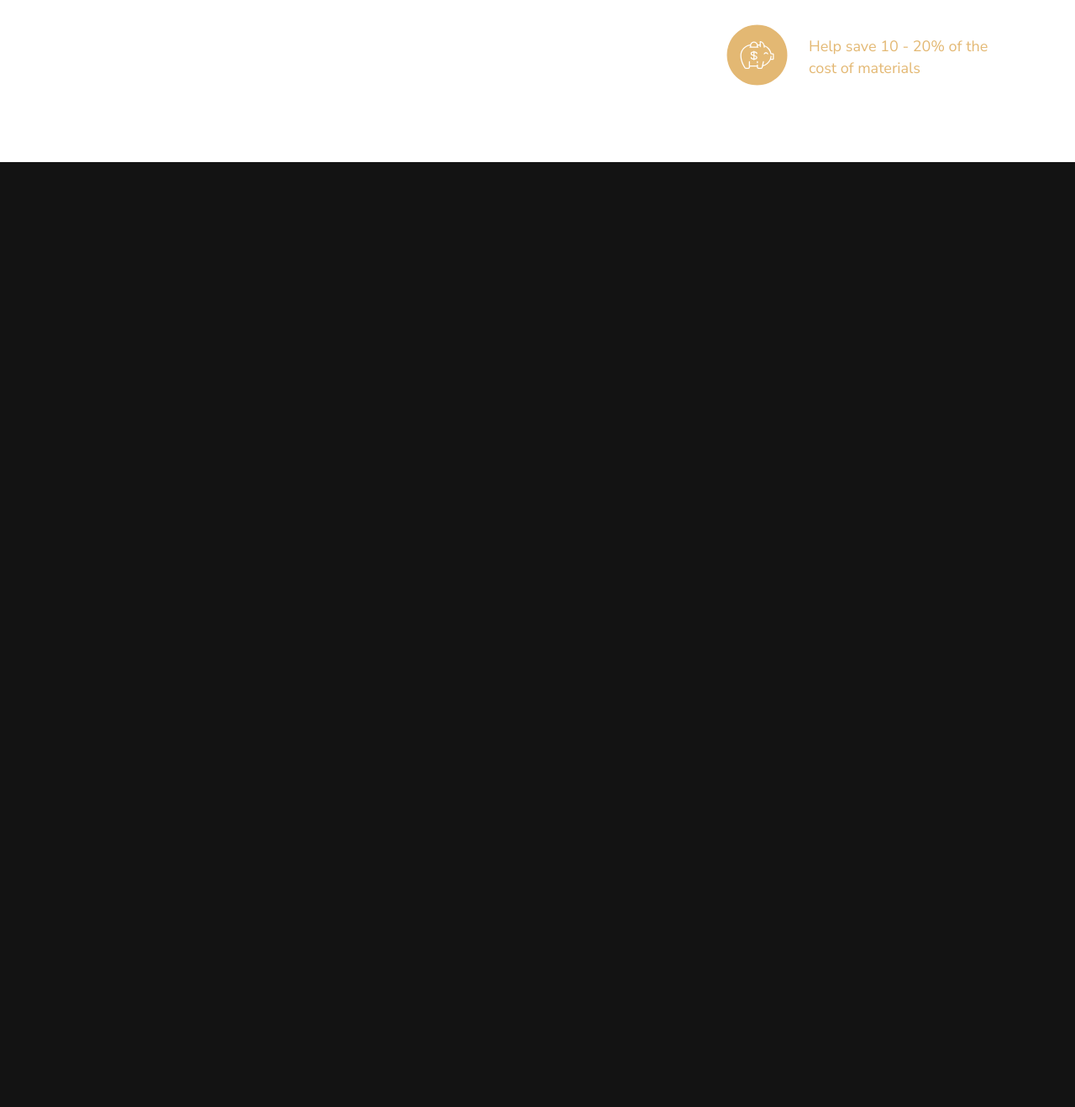
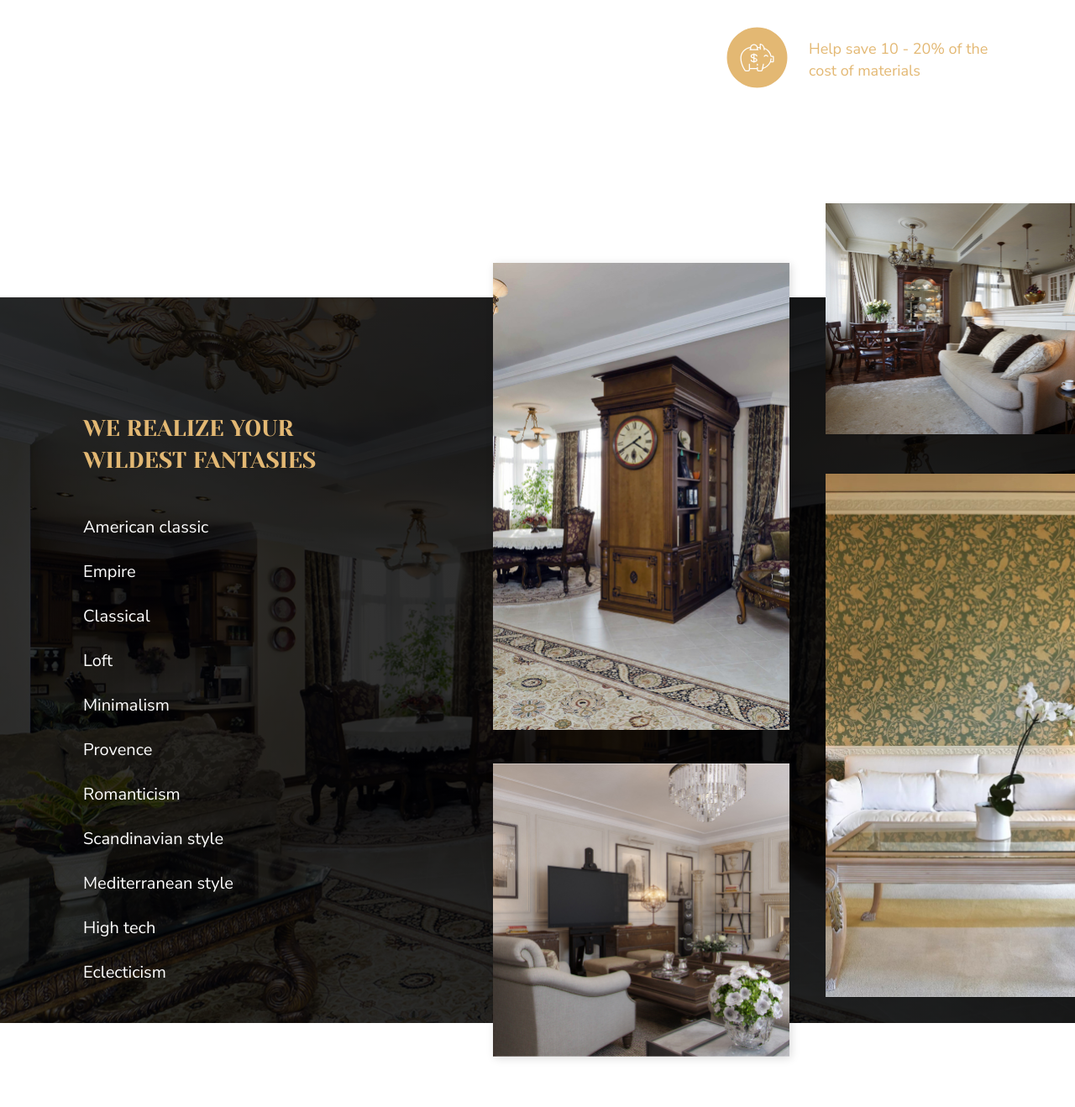
Before and after one commit to kydechuk01/PJ_03_Landing_Rostov, a plain HTML site: page www/index.html in a window 1280 px wide. Shown: the part 4099-5417 px from the top of the page at 84% size. Before the commit the page ends 4292 px from the top, so only its background shows below. Drawn offline with Linux system fonts and the light colour scheme.

Commit message:
chapter 6 done

```diff
--- a/www/css/style.css
+++ b/www/css/style.css
@@ -181,10 +181,10 @@ section {
     /* border: 1px solid white; */
 }
 .chapter_1_background {
-    width:100%;
-    height:100%;
+    width: 100%;
+    height: 100%;
     z-index: 2;
-    background-image: url("../img/chapter1_bg.png");
+    background-image: url('../img/chapter1_bg.png');
     background-position: left -130px;
     background-repeat: no-repeat;
     background-size: cover;
@@ -226,9 +226,6 @@ h1 {
     display: flex;
     flex-wrap: nowrap;
     width: 736px;
-    /* position: absolute;
-    right: 0; */
-    /* border: 1px dashed green; */
 }
 
 .ch2_project_list_item {
@@ -248,7 +245,6 @@ h1 {
 .ch2_project_list_item:hover, .ch2_project_list_item:focus, .ch2_project_list_item:active {
     color: #E3B873;
     opacity: 85%;
-    /* border-bottom: 1px solid #E3B873; */
     cursor: pointer;
     transition: 0.15s;
 }
@@ -337,8 +333,6 @@ h1 {
 .chapter_3 {
     position: relative;
     margin: 0 auto;
-    /* width: 100%; */
-    /* border: 1px solid green; */
     background-color: white;
 }
 
@@ -351,7 +345,6 @@ h1 {
     width: 817px;
     height: 870px;
     padding: 0;
-    /* border: 1px dashed green; */
 }
 
 
@@ -381,7 +374,6 @@ h1 {
 .ch3_video_img {
     margin: 0;
     padding: 0;
-    /* border: 1px dashed red; */
 }
 
 .chapter_3_video {
@@ -424,7 +416,6 @@ h1 {
     position: relative;
     margin-inline: auto;
     margin-bottom: 27px;
-    /* border: 1px dotted black; */
 }
 
 .watch_req_form_grid {
@@ -507,8 +498,6 @@ h1 {
 .chapter_4 {
     position: relative;
     margin: 0 auto;
-    /* width: 100%; */
-    /* border: 1px solid green; */
     background-color: white;
 }
 .chapter4_title {
@@ -582,30 +571,27 @@ h1 {
     grid-template-columns: 1fr 506px 100px;
     gap: 0px;
     margin-top: 0px;
+    padding-bottom: 242px;
     min-height: 725px;
     background-color: white;
     color: black;
-    /* border: 3px dotted violet; */
 }
 
 .ch5_measure_help__list {
     background-image: url('../img/ch5_background.png');
     background-repeat: no-repeat;
     background-size: 75%;
-    /* border: 1px dashed green; */
 }
 
 .ch5_measure_checklist {
     position: relative;
     margin-left: 249px;
     width: 316px;
-    /* width: fit-content; */
     min-width: 374px;
     padding-top: 10px;
     height: 100%;
     list-style-type: none;
     counter-reset: list-index;
-    /* border: 3px dotted green; */
 }
 
 .ch5_measure_checklist__item {
@@ -636,7 +622,6 @@ h1 {
     display: flex;
     flex-direction: column;
     width: 506px;
-    /* height: 619px; */
 }
 
 .ch5_measure_title {
@@ -664,7 +649,6 @@ h1 {
 
 .ch5__form > .ch5__form__elem:nth-of-type(3) {
     margin-bottom: 16px;
-    /* background-color: rgb(25, 164, 155); */
 }
 
 .ch5_form_elem_title {
@@ -681,7 +665,7 @@ h1 {
     color: rgb(255, 255, 255);
     border: 0;
     padding-block: 8px;
-    border-bottom: 1px solid rgba(54, 54, 54, 0.2);
+    border-bottom: 2px solid rgba(54, 54, 54, 0.5);
     background-color: black;
 
 }
@@ -689,7 +673,7 @@ h1 {
 .ch5_form_input:focus, .ch5_form_input:active {
     /* background-color: #e3b8731a; */
     /* border-color: rgb(248, 184, 22); */
-    border-bottom: 1px solid rgba(170, 192, 3, 0.2);
+    border-bottom: 2px solid rgba(214, 168, 29, 0.5);
     outline: 0;
 }
 .ch5_form_input::placeholder {
@@ -754,6 +738,87 @@ h1 {
     align-self: center;
 }
 
+.chapter_6_background {
+    position: relative;
+    /* border: 10px dotted green; */
+    height: 100%;
+    width: 100%;
+    background-image: url('../img/ch6_background.jpg');
+    background-repeat: no-repeat;
+    background-size: cover;
+    z-index: 0;
+    }
+
+.chapter_6 {
+    display: grid;
+    grid-template-columns: 587px 353px 43px 353px auto;
+    align-content: start;
+    position: relative;
+    width: 100%;
+    height: 864px;
+    z-index: 2;
+    background: linear-gradient(65deg, rgba(0, 0, 0, 0.75), rgba(0, 0, 0, 0.90));
+}
+
+
+.ch6_wildest_fantasies {
+    display: flex;
+    flex-direction: column;
+}
+
+.ch6_title {
+    font-family: Yeseva One;
+    font-size: 27px;
+    line-height: 139%;
+    color: #E3B873;
+    text-transform: uppercase;
+    margin-left: 99px;
+    margin-top: 137px;
+    margin-bottom: 47px;
+}
+
+.ch6_styles_list {
+    margin-left: 99px;
+    width: fit-content;
+}
+
+.ch6_styles_item {
+    width: fit-content;
+    color: white;
+    font-size: 20px;
+    margin-bottom: 26px;
+}
+
+.ch6_styles_item:hover {
+    color: #E3B873;
+    background-image: linear-gradient(180deg, transparent 26px, #876f49 1px);
+    background-position:  0 100%;
+    background-repeat: repeat-x;
+    cursor: pointer;
+}
+
+.ch6_styles_photo_1 {
+    position: relative;
+    display: flex;
+    flex-direction: column;
+    justify-content: space-between;
+    min-height: 945px;
+    top: -41px;
+    z-index: -100;
+    box-shadow: 2px 2px 10px rgba(0, 0, 0, 0.14);
+}
+
+.ch6_styles_photo_2 {
+    position: relative;
+    display: flex;
+    flex-direction: column;
+    justify-content: space-between;
+    min-height: 937px;
+    top: -112px;
+    z-index: 100;
+}
+
+
 /* АДАПТИВНЫЙ БЛОК */
 
 /* Мобильная верстка на экранах < 1300 px. */
--- a/www/index.html
+++ b/www/index.html
@@ -315,12 +315,47 @@
 
             <!-- Section 6 Wildests Fanasies -->
             <section class="wrapper">
+                <div class="chapter_6_background">
+                    <div class="chapter_6">
+                        <!-- первая колонка - список -->
+                        <div class="ch6_wildest_fantasies">
+                            <h2 class="ch6_title">We realize your<br>wildest fantasies</h2>
+                            <ul class="ch6_styles_list">
+                                <li class="ch6_styles_item">American classic</li>
+                                <li class="ch6_styles_item">Empire</li>
+                                <li class="ch6_styles_item">Classical</li>
+                                <li class="ch6_styles_item">Loft</li>
+                                <li class="ch6_styles_item">Minimalism</li>
+                                <li class="ch6_styles_item">Provence</li>
+                                <li class="ch6_styles_item">Romanticism</li>
+                                <li class="ch6_styles_item">Scandinavian style</li>
+                                <li class="ch6_styles_item">Mediterranean style</li>
+                                <li class="ch6_styles_item">High tech</li>
+                                <li class="ch6_styles_item">Eclecticism</li>
+                            </ul>
+                        </div>
+                        <!-- 1 колонка фото -->
+                        <div class="ch6_styles_photo_1">
+                            <img src="./img/chapter6_styles_american-classic_1.jpg" width="353" alt="american-classic_1">
+                            <img src="./img/chapter6_styles_american-classic_2.jpg" width="353" alt="american-classic_1">
+                        </div>
+                        <!-- пустой промежуток -->
+                        <div>&nbsp;</div>
+                        <!-- 2 колонка фото -->
+                        <div class="ch6_styles_photo_2">
+                            <img src="./img/chapter6_styles_american-classic_3.jpg" width="353" alt="american-classic_1">
+                            <img src="./img/chapter6_styles_american-classic_4.jpg" width="353" alt="american-classic_1">
+                        </div>
 
+                    </div>
+                </div>
             </section>
 
             <!-- Section 7 Our Clients -->
             <section class="wrapper" id="reviews">
+                <div class="chapter_7_background" style="position: relative; background-color: white; height: 100px; z-index: -100;">
 
+                </div>
             </section>
 
             <!-- Section 8 Any questions -->
```
Also changed, not shown: www/img/ch6_background.jpg (added), www/img/chapter6_styles_american-classic_1.jpg (added), www/img/chapter6_styles_american-classic_2.jpg (added), www/img/chapter6_styles_american-classic_3.jpg (added), www/img/chapter6_styles_american-classic_4.jpg (added).
